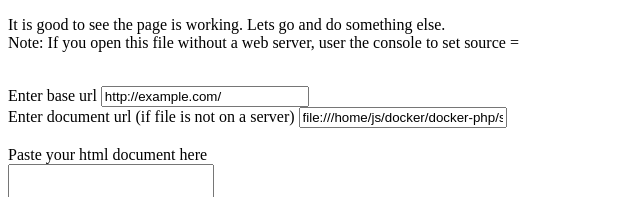
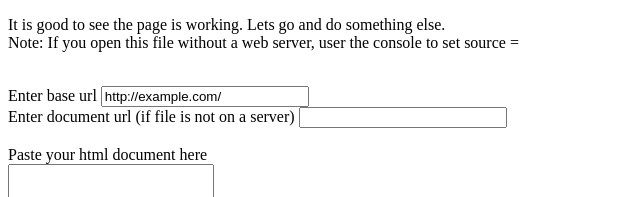
Before and after one commit to lvsl123/my-pc, a plain HTML site: page get-link/src/index.html in a window 1280 px wide. Shown: the top 197 px of the page, without its empty margins (0-640 px from the left). Drawn offline with Linux system fonts and the light colour scheme.

Commit message:
Added window.location to baseDocumentUrl
index.html now defaults document url to the file path it is opened from

```diff
--- a/get-link/src/index.html
+++ b/get-link/src/index.html
@@ -41,7 +41,7 @@ Note: If you open this file without a web server, user the console to set <font
 <div>
 	<label>Enter base url </label><input type="text" style="width:200px" id="baseUrlTextBox" value="http://example.com/"><br>
 
-	<label>Enter document url (if file is not on a server) </label><input type="text" style="width:200px" id="baseDocumentUrlTextBox" value="file:///home/js/docker/docker-php/src/"><br><br>
+	<label>Enter document url (if file is not on a server) </label><input type="text" style="width:200px" id="baseDocumentUrlTextBox" value=""><br><br>
 
 	<label>Paste your html document here</label><br>
 	<textarea id="htmlContent" style="width:200px;height:200px"></textarea><br>
@@ -108,6 +108,8 @@ function extractTextFromHtml(wgetTrue = 0) 	{
 	baseUrl = document.getElementById('baseUrlTextBox').value;
 	baseDocumentUrl = document.getElementById("baseDocumentUrlTextBox").value;
 
+	if (baseDocumentUrl === "") baseDocumentUrl = window.location.toString().match('.*\/');
+
 	let htmlDoc = document.getElementById('displayAllHtmlHere');
 	let baseText = htmlDoc.innerHTML; // the basics
 
```
